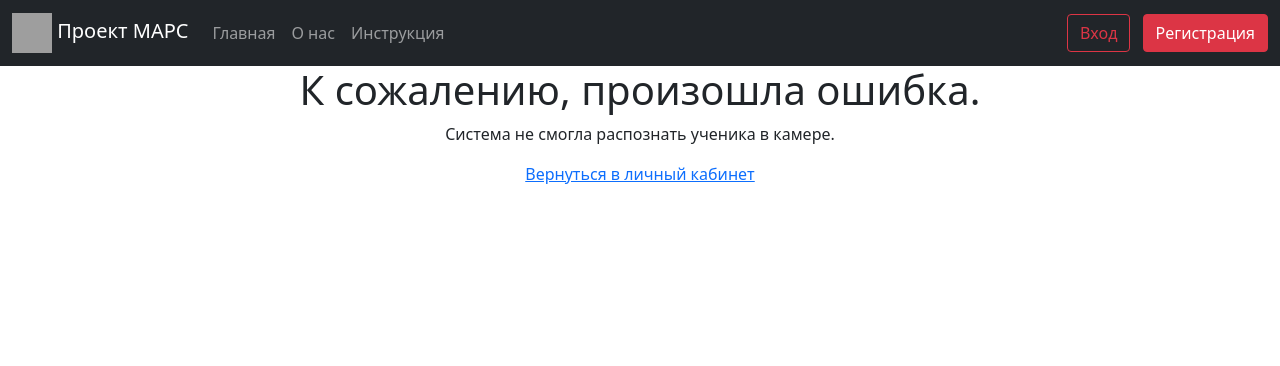
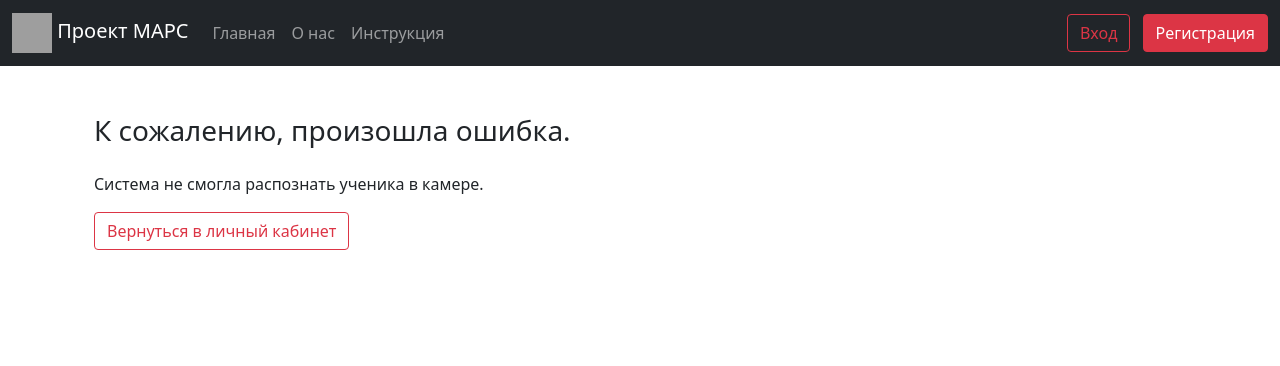
Before and after one commit to MersennexTwister/ITProject, a Flask app: page /lk/error_recognise in a window 1280 px wide. Shown: the top 366 px of the page. Run offline with Flask 2, Linux system fonts and the light colour scheme; parts of the project's set-up code (start-up, migrations or seed data) failed here and were passed over; some libraries are stand-ins or nearby versions; grey boxes are pictures that could not be loaded.

Commit message:
Изменен дизайн

```diff
--- a/templates/error_recognise.html
+++ b/templates/error_recognise.html
@@ -3,9 +3,9 @@
 {% block title %}Произошла ошибка!{% endblock %}
 
 {% block body %}
-<body class="text-center">
-    <h1>К сожалению, произошла ошибка.</h1>
+<div class="container px-4 py-5">
+    <h3 class="pb-3">К сожалению, произошла ошибка.</h3>
     <p>Cистема не смогла распознать ученика в камере.</p>
-    <a class="redirect" href="/lk">Вернуться в личный кабинет</a>
+    <a href="/lk" class="redirect"><button type="button" class="btn btn-outline-danger me-2">Вернуться в личный кабинет</button></a>
 </body>
 {% endblock %}
```
Also changed, not shown: templates/success_page.html (+5 -3 lines).
